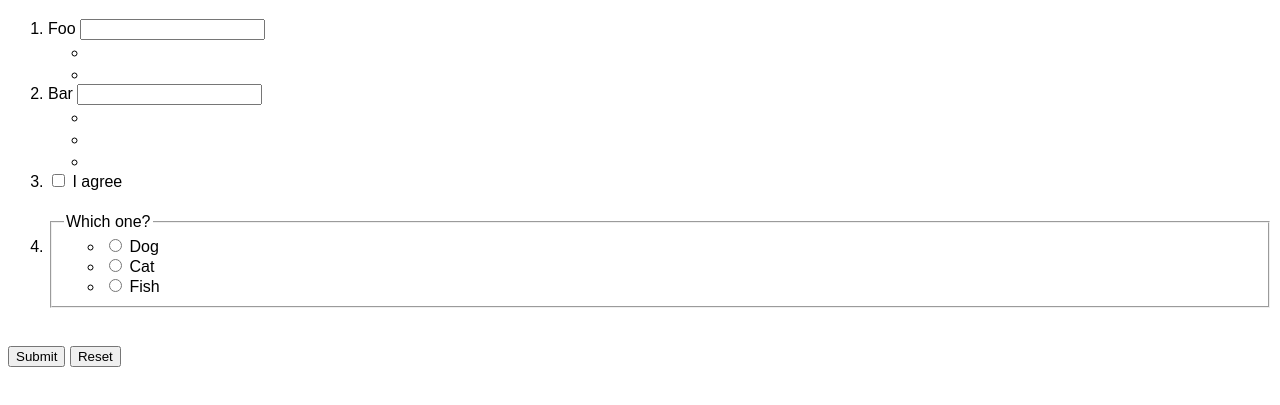
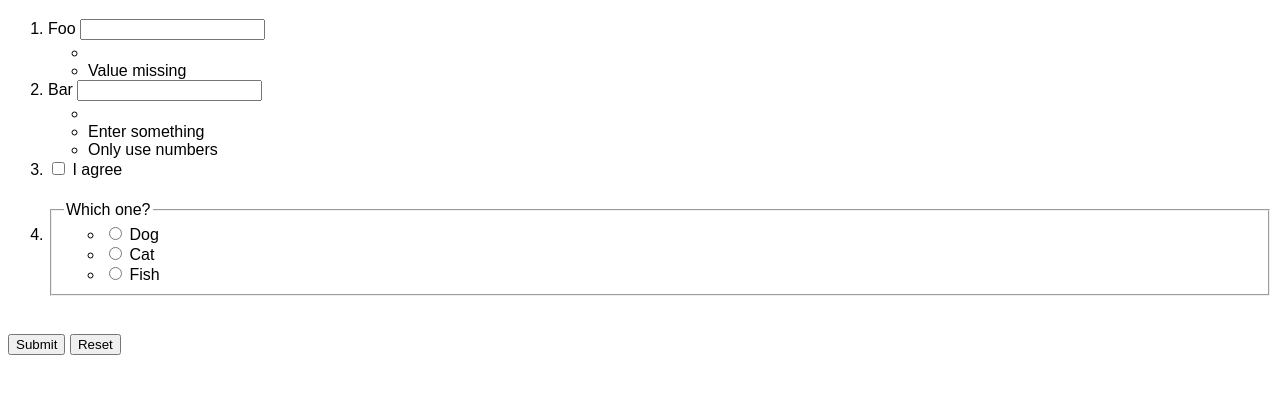
Before and after one commit to marchbox/form-error, a website: page demo.html in a window 1280 px wide. Shown: the part 61-466 px from the top of the page. Drawn offline with Linux system fonts and the light colour scheme.

Commit message:
update demo to meet the new spec

```diff
--- a/demo.html
+++ b/demo.html
@@ -26,8 +26,8 @@
             <form-error for="foo"></form-error>
           </li>
           <li>
-            <form-error for="foo" validity="value-missing">
-              <template>Value missing</template>
+            <form-error for="foo" validity="valuemissing">
+              Value missing
             </form-error>
           </li>
         </ul>
@@ -38,13 +38,13 @@
         <ul>
           <li><form-error for="bar"></form-error></li>
           <li>
-            <form-error for="bar" validity="valueMissing">
-              <template>Enter something</template>
+            <form-error for="bar" validity="valuemissing">
+              Enter something
             </form-error>
           </li>
           <li>
-            <form-error for="bar" validity="patternMismatch">
-              <template>Only use numbers</template>
+            <form-error for="bar" validity="patternmismatch">
+              Only use numbers
             </form-error>
           </li>
         </ul>
```
